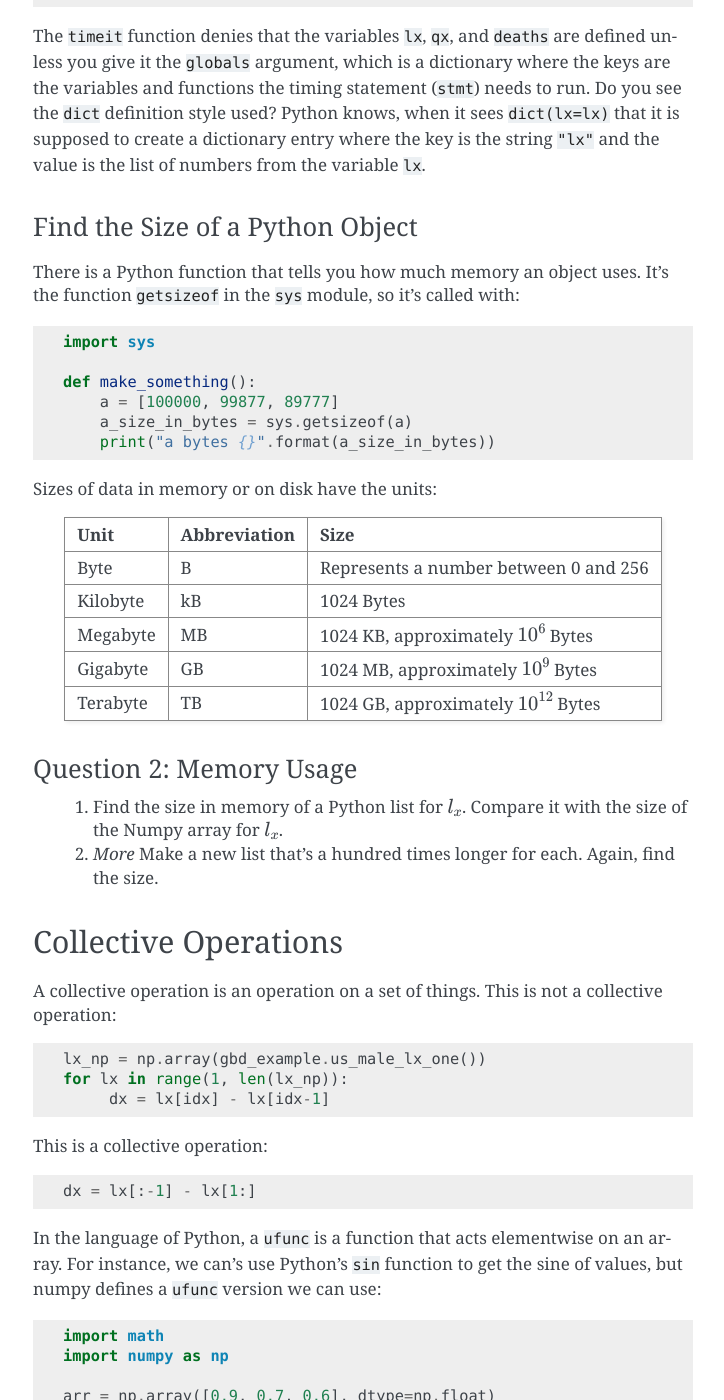
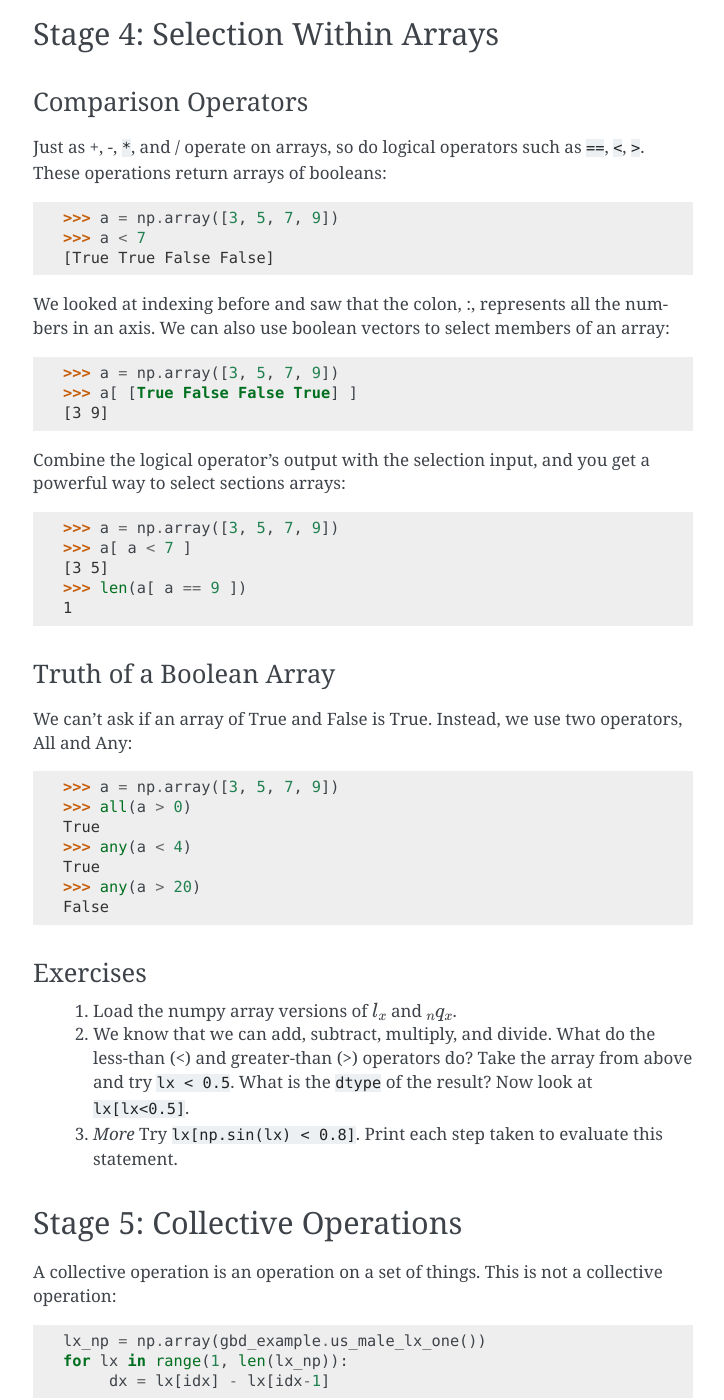
Before and after one commit to ihmeuw/ihme-python-course, a Sphinx documentation site: the page built from docs/numpy.rst, in a window 1280 px wide and 1400 px high, scrolled down 6931 px. Shown: the whole window, without its empty margins (387-1111 px from the left). Built offline with Sphinx 7.4.7, drawn with Linux system fonts in a browser that asks for light colours; some of the changed text lies outside the part shown.

Commit message:
reordered again

```diff
--- a/docs/numpy.rst
+++ b/docs/numpy.rst
@@ -3,8 +3,8 @@
 =====
 
 
-Exercise 1: Calculate Deaths
-----------------------------
+Stage 1: Calculate Deaths
+-------------------------
 
 Background on GBD Output
 ^^^^^^^^^^^^^^^^^^^^^^^^
@@ -91,9 +91,10 @@
 
 
 
-Question 1: Examine Input Data
-^^^^^^^^^^^^^^^^^^^^^^^^^^^^^^
-Write a script that imports ``gbd_example`` and
+Exercise: Examine Input Data
+^^^^^^^^^^^^^^^^^^^^^^^^^^^^
+Edit the ``examine_input_data`` function in the ``working.py``
+script so that the module imports ``gbd_example`` and
 prints
 
  * the number of age groups the GBD uses
@@ -107,8 +108,9 @@
 Do you see a pattern in the columns? The second column is the
 number of deaths each year, called :math:`{}_nd_x = {}_nq_x\:l_x`.
 
-Conversion to a Numpy Array
----------------------------
+
+Stage 2: Conversion to a Numpy Array
+------------------------------------
 
 Creation of Numpy Arrays
 ^^^^^^^^^^^^^^^^^^^^^^^^
@@ -121,12 +123,17 @@
 To create a numpy array full of zeros or ones::
 
    import numpy as np
-   a = np.zeros((24,))
-   b = np.ones((42,))
+   a = np.zeros((24,))  # Creates 24 zeros
+   b = np.ones((42,))   # Creates 42 ones
 
+It often is much more efficient to preallocate arrays. With a Python
+list, it's normal to ``append`` to the list. That's rarely used
+for Numpy arrays.
 
 Algebraic Operators in Numpy
 ^^^^^^^^^^^^^^^^^^^^^^^^^^^^
+We can manipulate whole arrays at once in Numpy without
+for loops. They work elementwise::
 
    import numpy as np
    a = np.array([1.4, 2.7, 3.1])
@@ -136,11 +143,39 @@
    e = a / b
 
 
-Question 1: Algebraic Operations
+Find the Size of a Python Object
 ^^^^^^^^^^^^^^^^^^^^^^^^^^^^^^^^
+There is a Python function that tells you how much memory
+an object uses. It's the function ``getsizeof`` in the ``sys`` module,
+so it's called with::
 
- 1. Make a new function. Store ``us_male_lx_one()`` in ``lx``
-    and ``us_male_qx_one()`` in ``qx``.
+   import sys
+
+   def make_something():
+       a = [100000, 99877, 89777]
+       a_size_in_bytes = sys.getsizeof(a)
+       print("a bytes {}".format(a_size_in_bytes))
+
+Sizes of data in memory or on disk have the units:
+
+=========   ==============    =============================================
+Unit        Abbreviation      Size
+=========   ==============    =============================================
+Bit         b                 A single 0 or 1. 8 bits to a Byte.
+Byte        B                 Represents a number between 0 and 256
+Kilobyte    kB                1024 Bytes. Capital B for byte.
+Megabyte    MB                1024 KB, approximately :math:`10^6` Bytes
+Gigabyte    GB                1024 MB, approximately :math:`10^9` Bytes
+Terabyte    TB                1024 GB, approximately :math:`10^{12}` Bytes
+=========   ==============    =============================================
+
+
+
+Exercise: Algebraic Operations
+^^^^^^^^^^^^^^^^^^^^^^^^^^^^^^
+
+ 1. Make a new function. Assign ``us_male_lx_one()`` to ``lx``
+    and ``us_male_qx_one()`` to ``qx``.
 
  2. Find the value of the following::
 
@@ -149,8 +184,11 @@
 
     What does each of those operations do?
 
- 3. Convert them to Numpy arrays named ``lx_np`` and ``qx_np``. Try the following::
+ 3. Make a new function, called ``us_male_np`` from the given template
+    such that it returns two Numpy arrays, one for lx and one for qx.
+    Then use that function for the following::
 
+       lx_np, qx_np = us_male_np()
        lx_np + lx_np
        lx_np * 3
        lx_np * qx_np
@@ -161,9 +199,18 @@
     `Hadamard product <https://en.wikipedia.org/wiki/Hadamard_product_(matrices)>`_
     because they like to think they invent things.
 
+ 5. *More* Find the size in memory of a Python list for :math:`l_x`.
+    Compare it with the size of the Numpy array for :math:`l_x`.
 
-Exercise 3: Numpy Data Structure, Data Types
---------------------------------------------
+ 6. *Explore* Make a new list that's a hundred times longer for each.
+    Again, find the size.
+
+ 7. *Explore* How much more memory does each float require for a numpy
+    array? How does that compare with the number of bytes
+    required to represent a float?
+
+Stage 3: Numpy Data Structure, Data Types
+-----------------------------------------
 
 The Array Object
 ^^^^^^^^^^^^^^^^
@@ -182,8 +229,9 @@
 
 The ``data`` member is where numpy stores the numbers 1, 2, 3, 4
 in a highly-efficient format. We can't access them except through the
-accessor, much like lists::
+item accessor ([]), much like lists::
 
+    >>> a=np.array([1,2,17,4])
     >>> print(a[2])
     17
     >>> a[1] = 81
@@ -193,7 +241,10 @@
     [2 17]
     >>> print(a[:3])
     [1 2 17]
-
+    >>> print(a[-1]
+    4
+    >>> print(a[:])
+    [1 2 17 4]
 
 Data Types
 ^^^^^^^^^^
@@ -223,7 +274,7 @@
 
 The numpy type system is much more precise about
 `numbers <https://docs.scipy.org/doc/numpy-1.13.0/reference/arrays.scalars.html>`_,
-and every value in the array must have the same type.
+and **every value in the array must have the same type.**
 
 =========  =================================================================
 dtype      Use
@@ -237,7 +288,7 @@
 =========  =================================================================
 
 The numbers are called dtypes because they are most often used
-when creating arrays like this::
+as the ``dtype`` argument to creating arrays like this::
 
    lx = np.ones((24,), dtype=np.float)
    age_group_id = np.zeros((24,), dtype=np.int)
@@ -253,42 +304,126 @@
 Question 1: Array Type
 ^^^^^^^^^^^^^^^^^^^^^^
 
- 1. Create an array called ``desc`` containing all integers, such as [17, 32, 3, 1],
-    and convert it to a Numpy array of type ``np.int``.
+ 1. Use ``us_male_np`` to retrieve :math:`l_x` and :math:`{}_nq_x`
+    as numpy arrays.
 
- 2. What is the ``type`` of that array? What is the ``type`` of the
+
+ 2. What is the ``type`` of that array? What is its ``dtype``?
+    What is the ``type`` of the
     second value in the array? Does adding 3 to it change the type?
 
- 3. Try using the second value in the array in a range statement.
-    Does that work::
+ 3. Convert the :math:`l_x` array to have integer values, and call it
+    ``lx_int``.
 
-       print(list(range( desc[1] )))
+ 3. Try using the second value in the ``lx_int`` array in a range statement.
+    Does that work?::
 
- 4. Multiply the array created in the last problem by 3.14 and assign the result
+       print(list(range( lx_int[1] )))
+
+ 4. Multiply the ``lx_int`` array by 3.14 and assign the result
     to a new value. What's the ``dtype`` of that array?
 
- 5. We know that we can add, subtract, multiply, and divide. What do
-    the less-than (<) and greater-than (>) operators do? Take the array
-    from above and try ``desc < 16``. What is the ``dtype`` of the result?
-    Now look at ``desc[desc<16]``.
-
-    *More* Try ``desc[np.sin(desc) < 0.8]``. Print each step taken to evaluate
-    this statement.
-
- 6. Convert the float array to integers. Then subtract the integers
-    from the floating array in order to find the fractional parts.
+ 5. Subtract the integer array from the real array, ``lx - lx_int``
+    in order to find the fractional parts.
     What type is the result?
 
 
-Selection Within Arrays
------------------------
-bit vectors
-all and any
+Stage 4: Selection Within Arrays
+--------------------------------
+Comparison Operators
+^^^^^^^^^^^^^^^^^^^^
+Just as +, -, ``*``, and / operate on arrays, so do logical operators
+such as ``==``, ``<``, ``>``. These operations return arrays of booleans::
 
 
+   >>> a = np.array([3, 5, 7, 9])
+   >>> a < 7
+   [True True False False]
 
-Exercise 2: Timing, Sizes
--------------------------
+We looked at indexing before and saw that the colon, :, represents
+all the numbers in an axis. We can also use boolean vectors to
+select members of an array::
+
+   >>> a = np.array([3, 5, 7, 9])
+   >>> a[ [True False False True] ]
+   [3 9]
+
+Combine the logical operator's output with the selection input,
+and you get a powerful way to select sections arrays::
+
+   >>> a = np.array([3, 5, 7, 9])
+   >>> a[ a < 7 ]
+   [3 5]
+   >>> len(a[ a == 9 ])
+   1
+
+Truth of a Boolean Array
+^^^^^^^^^^^^^^^^^^^^^^^^
+We can't ask if an array of True and False is True.
+Instead, we use two operators, All and Any::
+
+   >>> a = np.array([3, 5, 7, 9])
+   >>> all(a > 0)
+   True
+   >>> any(a < 4)
+   True
+   >>> any(a > 20)
+   False
+
+Exercises
+^^^^^^^^^
+ 1. Load the numpy array versions of :math:`l_x` and :math:`{}_nq_x`.
+
+ 2. We know that we can add, subtract, multiply, and divide. What do
+    the less-than (<) and greater-than (>) operators do? Take the array
+    from above and try ``lx < 0.5``. What is the ``dtype`` of the result?
+    Now look at ``lx[lx<0.5]``.
+
+ 3. *More* Try ``lx[np.sin(lx) < 0.8]``. Print each step taken to evaluate
+    this statement.
+
+Stage 5: Collective Operations
+------------------------------
+
+A collective operation is an operation on a set of things.
+This is not a collective operation::
+
+   lx_np = np.array(gbd_example.us_male_lx_one())
+   for lx in range(1, len(lx_np)):
+        dx = lx[idx] - lx[idx-1]
+
+This is a collective operation::
+
+   dx = lx[:-1] - lx[1:]
+
+In the language of Python, a ``ufunc`` is a function that acts
+elementwise on an array. For instance, we can's use Python's ``sin``
+function to get the sine of values, but numpy defines a ``ufunc``
+version we can use::
+
+   import math
+   import numpy as np
+
+   arr = np.array([0.9, 0.7, 0.6], dtype=np.float)
+   try:
+       result = sin(arr)
+   except TypeError as te:
+       print("Cannot get the sin of an array using built-in sin")
+
+   # But the numpy version is a ufunc, so it applies across all.
+   print(np.sin(arr))
+
+
+Scipy Library
+^^^^^^^^^^^^^
+Numpy is the common language for almost all Python mathematics.
+Using it gives you access to
+`Scipy <https://docs.scipy.org/doc/scipy/reference/>`_, which has a wide range
+of computational functions. Many operations in Scipy are ufuncs.
+
+
+Stage 6: Timing
+---------------
 
 Dictionaries
 ^^^^^^^^^^^^
@@ -338,79 +473,8 @@
 entry where the key is the string ``"lx"`` and the value is the
 list of numbers from the variable ``lx``.
 
+Exercise
+^^^^^^^^
 
-Find the Size of a Python Object
-^^^^^^^^^^^^^^^^^^^^^^^^^^^^^^^^
-There is a Python function that tells you how much memory
-an object uses. It's the function ``getsizeof`` in the ``sys`` module,
-so it's called with::
-
-   import sys
-
-   def make_something():
-       a = [100000, 99877, 89777]
-       a_size_in_bytes = sys.getsizeof(a)
-       print("a bytes {}".format(a_size_in_bytes))
-
-Sizes of data in memory or on disk have the units:
-
-=========   ==============    =============================================
-Unit        Abbreviation      Size
-=========   ==============    =============================================
-Byte        B                 Represents a number between 0 and 256
-Kilobyte    kB                1024 Bytes
-Megabyte    MB                1024 KB, approximately :math:`10^6` Bytes
-Gigabyte    GB                1024 MB, approximately :math:`10^9` Bytes
-Terabyte    TB                1024 GB, approximately :math:`10^{12}` Bytes
-=========   ==============    =============================================
-
-
-Question 2: Memory Usage
-^^^^^^^^^^^^^^^^^^^^^^^^
-
- 1. Find the size in memory of a Python list for :math:`l_x`.
-    Compare it with the size of the Numpy array for :math:`l_x`.
-
- 2. *More* Make a new list that's a hundred times longer for each.
-    Again, find the size.
-
-
-
-Collective Operations
----------------------
-
-A collective operation is an operation on a set of things.
-This is not a collective operation::
-
-   lx_np = np.array(gbd_example.us_male_lx_one())
-   for lx in range(1, len(lx_np)):
-        dx = lx[idx] - lx[idx-1]
-
-This is a collective operation::
-
-   dx = lx[:-1] - lx[1:]
-
-In the language of Python, a ``ufunc`` is a function that acts
-elementwise on an array. For instance, we can's use Python's ``sin``
-function to get the sine of values, but numpy defines a ``ufunc``
-version we can use::
-
-   import math
-   import numpy as np
-
-   arr = np.array([0.9, 0.7, 0.6], dtype=np.float)
-   try:
-       result = sin(arr)
-   except TypeError as te:
-       print("Cannot get the sin of an array using built-in sin")
-
-   # But the numpy version is a ufunc, so it applies across all.
-   print(np.sin(arr))
-
-
-Scipy Library
-^^^^^^^^^^^^^
-Numpy is the common language for almost all Python mathematics.
-Using it gives you access to
-`Scipy <https://docs.scipy.org/doc/scipy/reference/>`_, which has a wide range
-of computational functions. Many operations in Scipy are ufuncs.
+Compare the deaths function in the ``timeit`` explanation with
+the deaths function that uses a for-loop. Time each.
```
Also changed, not shown: 1 other file.
